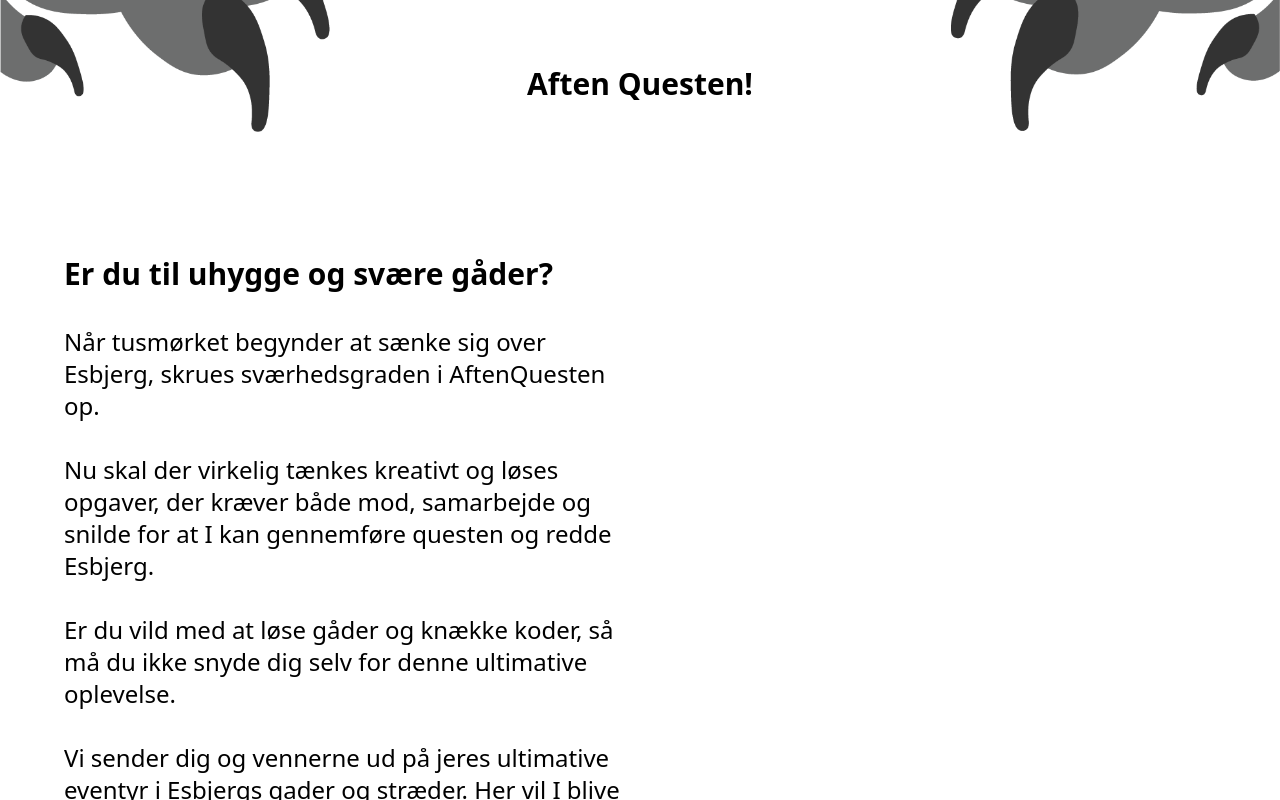
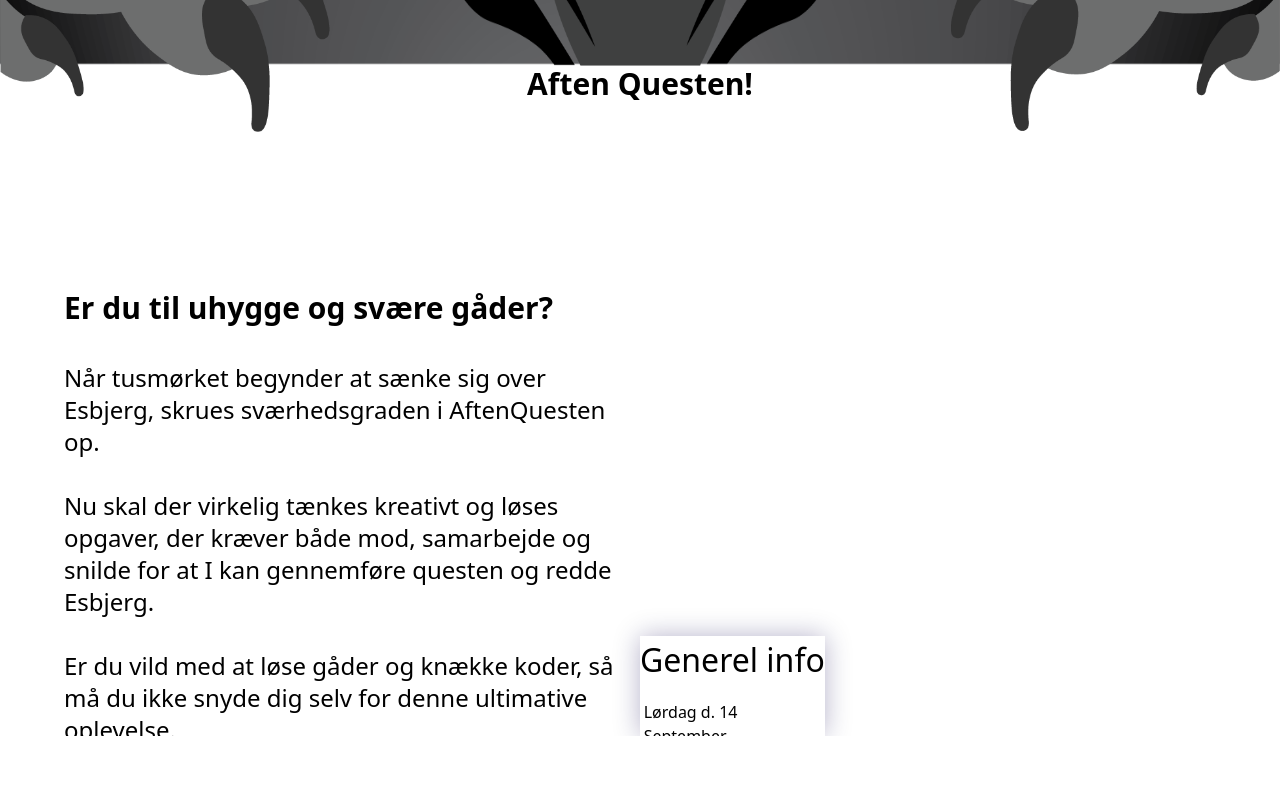
Before and after one commit to Sinyedu/Fantasy-Festival, a Vue app in the folder fantasyfestival/: page /aften in a window 1280 px wide. Shown: the part 734-1534 px from the top of the page. After the commit the page ends 1470 px from the top, so only its background shows below. Built offline with nearby package versions, Linux system fonts and the light colour scheme.

Commit message:
Dynamic info changes

```diff
--- a/fantasyfestival/src/modules/getInfo.js
+++ b/fantasyfestival/src/modules/getInfo.js
@@ -1,7 +1,7 @@
 import { ref } from 'vue'
 
-const getInfoData = () => {
-  const infoData = ref([
+const getInfoDetails = () => {
+  const infoDetails = ref([
     {
       id: 1,
       title: 'Generel info',
@@ -13,7 +13,7 @@ const getInfoData = () => {
     },
   ])
 
-  return { infoData }
+  return { infoDetails }
 }
 
-export default getInfoData
+export default getInfoDetails
--- a/fantasyfestival/src/views/AftenView.vue
+++ b/fantasyfestival/src/views/AftenView.vue
@@ -16,11 +16,8 @@
   </div>
 
   <div class="questcontainer">
-    <div class="tagline">
-      <h1 class="font-bold text-3xl">Er du til uhygge og svære gåder?</h1>
-    </div>
-
     <div class="infotext">
+      <h1 class="font-bold text-3xl pb-9">Er du til uhygge og svære gåder?</h1>
       <p class="text-2xl">
         Når tusmørket begynder at sænke sig over Esbjerg, skrues sværhedsgraden i AftenQuesten op.
         <br><br>
@@ -31,28 +28,30 @@
         Vi sender dig og vennerne ud på jeres ultimative eventyr i Esbjergs gader og stræder. Her vil I blive nødt til at samarbejde og udtænke nye løsninger for at gennemføre AftenQuesten.
       </p>
     </div>
-  </div>
 
-  <div class="container-card">
-    <div v-for="infoData in infoDatas" :key="infoData.id" class="card">
-      <div class="info-data">
-        <div class="info">
-          <h2 class="titletext">{{ infoData.title }}</h2>
-          <p class="date">{{ infoData.date }}</p>
-          <p class="time">{{ infoData.time }}</p>
-          <p class="location">{{ infoData.location }}</p>
-          <p class="duration">{{ infoData.duration }}</p>
-          <p class="ages">{{ infoData.ages }}</p>
+    <!-- Dynamically retrieves the general information about the night quest -->
+    <div class="container-card">
+      <div v-for="infoDetail in infoDetails" :key="infoDetail.id" class="card">
+        <div class="info-data">
+          <div class="info">
+            <h1 class="titletext">{{ infoDetail.title }}</h1>
+            <h2 class="date">{{ infoDetail.date }}</h2>
+            <h2 class="time">{{ infoDetail.time }}</h2>
+            <h2 class="location">{{ infoDetail.location }}</h2>
+            <h2 class="duration">{{ infoDetail.duration }}</h2>
+            <h2 class="ages">{{ infoDetail.ages }}</h2>
+          </div>
         </div>
       </div>
     </div>
   </div>
+
 </template>
 
 <script setup>
   import { ref } from "vue";
-  import getInfosDatas from '@/modules/getInfo.js';
-  const { infoDatas } = getInfosDatas();
+  import getInfoDetails from '@/modules/getInfo.js';
+  const { infoDetails } = getInfoDetails();
 </script>
 
 <style lang="scss" scoped>
@@ -65,7 +64,6 @@
 .hero{
   display: flex;
   justify-content: center;
-  align-items: center;
   height: 100vh;
 }
 
@@ -81,9 +79,9 @@
 }
 
 .questcontainer{
-  // display: flex;
+  display: flex;
   // justify-content: center;
-  align-items: center;
+  // align-items: start;
   width: 100%;
   height: 60vh;
   padding: 0 5% 0 5%;
@@ -96,9 +94,10 @@
 }
 
 .container-card {
-  margin-top: 5%;
+  margin-top: 4%;
   display: flex;
-  justify-content: space-evenly;
+  justify-content: center;
+  align-items: end;
 }
 
 .card {
@@ -109,12 +108,12 @@
   box-shadow: 0 0 25px rgba(12, 0, 80, 0.3);
 }
 
-.card h2 {
+.card h1 {
   font-size: 2rem;
   text-align: center;
 }
 
-.card p {
+.card h2 {
   margin-left: 2%;
   margin-top: 1rem;
   max-width: 95%;
```
